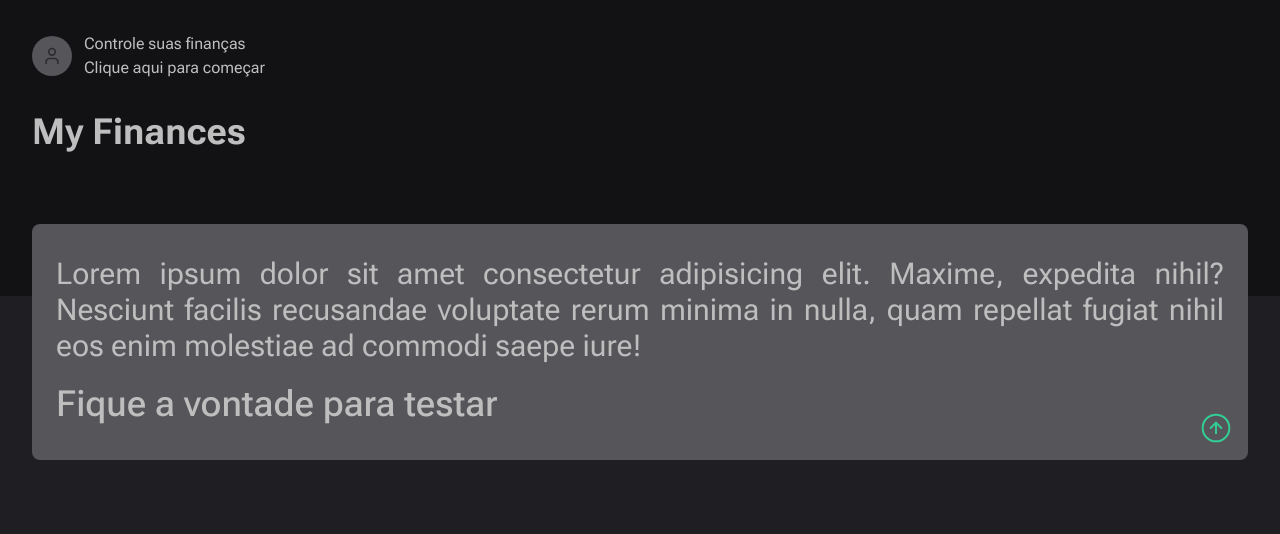
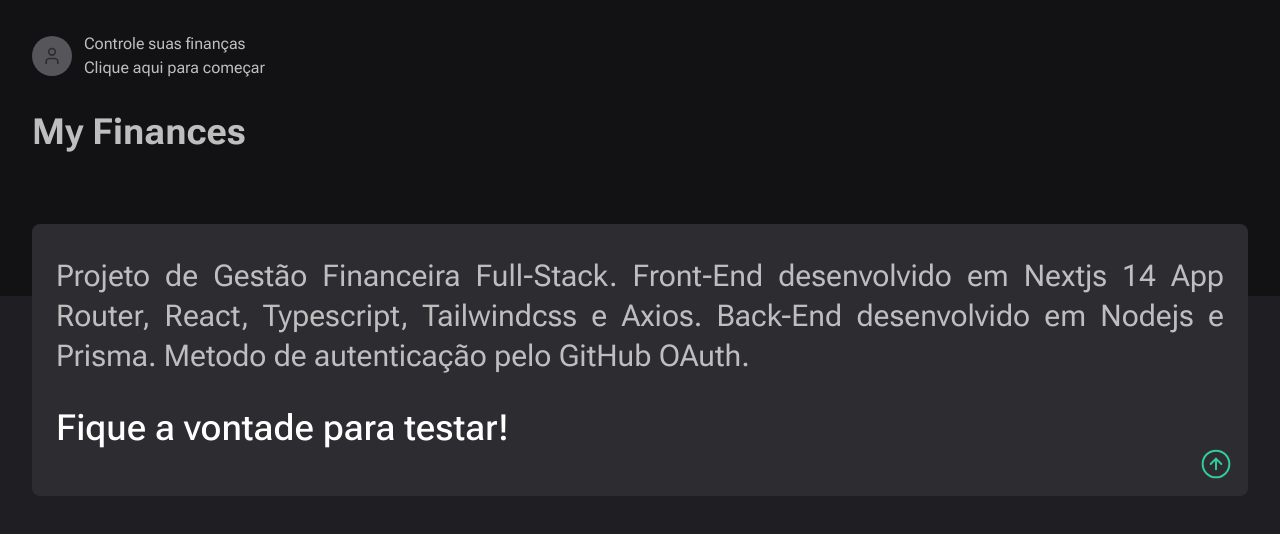
Before and after one commit to juninho15830/my-finances, a Next.js app in the folder web/: page / in a window 1280 px wide. Shown: the top 534 px of the page. Built offline with nearby package versions, Linux system fonts and the light colour scheme; no server answers; a web font is replaced by a local one.

Commit message:
update transactions and summary

```diff
--- a/web/src/app/page.tsx
+++ b/web/src/app/page.tsx
@@ -1,15 +1,44 @@
+'use client'
+
 import Image from "next/image"
 import incomeImg from "../assets/income.svg"
+import { useState } from "react";
 
 export default function Home() {
+  const [isHovered, setIsHovered] = useState(false);
+
+  const textShadow = {
+    color: '#ffffff',
+    textShadow:
+      '0 0 2px #60a5fa, 0 0 2px #60a5fa, 0 0 4px #60a5fa, 0 0 12px #60a5fa',
+  };
+
+  const handleMouseEnter = () => {
+    setIsHovered(true);
+  };
+
+  const handleMouseLeave = () => {
+    setIsHovered(false);
+  };
+
+
   return (
     <div className="max-w-screen-xl m-auto px-8 py-10">
-      <div className="bg-gray-400 py-8 px-6 rounded-lg min-w-64 relative">
+      <div className="bg-gray-500 py-8 px-6 rounded-lg min-w-64 relative">
         <header className="flex items-center justify-between gap-8 text-justify">
-            <p className="text-3xl ">Lorem ipsum dolor sit amet consectetur adipisicing elit. Maxime, expedita nihil? Nesciunt facilis recusandae voluptate rerum minima in nulla, quam repellat fugiat nihil eos enim molestiae ad commodi saepe iure!</p>
+            <p className="text-3xl leading-10 ">Projeto de Gestão Financeira Full-Stack. Front-End desenvolvido em Nextjs 14 App Router, React, Typescript, Tailwindcss e Axios. Back-End desenvolvido em Nodejs e Prisma. Metodo de autenticação pelo GitHub OAuth. </p>
             <Image className="absolute right-4 bottom-4" src={incomeImg} alt="Entradas" width={32} height={32} />
         </header>
-        <strong className="block mt-4 text-4xl font-medium leading-[3rem]">Fique a vontade para testar</strong>
+        <strong
+          className="block mt-4 text-4xl font-medium leading-loose"
+
+        ><span onMouseEnter={handleMouseEnter}
+        onMouseLeave={handleMouseLeave}
+        style={{
+          ...textShadow,
+          transition: 'text-shadow 0.5s ease-in-out',
+          textShadow: isHovered ? textShadow.textShadow : 'none',
+        }}>Fique a vontade para testar!</span></strong>
       </div>
     </div>
   )
--- a/web/src/components/Profile.tsx
+++ b/web/src/components/Profile.tsx
@@ -3,6 +3,12 @@ import Image from "next/image";
 
 export function Profile() {
     const { name, avatarUrl } = getUser()
+
+    const textShadow = {
+        color: '#ffffff',
+        textShadow:
+          '0 0 10px #60a5fa, 0 0 20px #60a5fa, 0 0 40px #60a5fa, 0 0 80px #60a5fa',
+      }
 
     return(
         <div>
@@ -24,7 +30,7 @@ export function Profile() {
                     </p>
             </div>
 
-            <h1 className="text-4xl font-bold mt-8">My Finances</h1>
+            <h1 className="text-4xl font-bold mt-8" style={textShadow}>My Finances</h1>
         </div>
     )
 }
--- a/web/src/components/Summary.tsx
+++ b/web/src/components/Summary.tsx
@@ -4,12 +4,28 @@ import Image from "next/image"
 import incomeImg from "../assets/income.svg"
 import outcomeImg from "../assets/outcome.svg"
 import totalImg from "../assets/total.svg"
+import { priceFormatter } from "@/utils/formatter"
 import { TransactionsContext } from "@/contexts/TransactionsContext"
 import { useContext } from "react"
 
 export function Summary() {
     const { transactions } = useContext(TransactionsContext)
-    console.log(transactions)
+
+    const summary = transactions.reduce((acc, transaction) => {
+        if (transaction.type === 'deposit') {
+            acc.deposits += transaction.price;
+            acc.total += transaction.price
+        } else {
+            acc.withdraws += transaction.price;
+            acc.total -= transaction.price;
+        }
+
+        return acc;
+    }, {
+        deposits: 0,
+        withdraws: 0,
+        total: 0,
+    })
 
     return (
         <div className="flex w-full flex-wrap gap-8 justify-between min-gap-8">
@@ -18,7 +34,7 @@ export function Summary() {
                     <p>Entradas</p>
                     <Image src={incomeImg} alt="Entradas" width={32} height={32} />
                 </header>
-                <strong className="block mt-4 text-4xl font-medium leading-[3rem]">R$ 11000,00</strong>
+                <strong className="block mt-4 text-4xl font-medium leading-[3rem]">{priceFormatter(summary.deposits)}</strong>
             </div>
 
             <div className="bg-gray-400 py-8 px-6 rounded-lg min-w-64 w-96 h-36">
@@ -26,7 +42,7 @@ export function Summary() {
                     <p>Entradas</p>
                     <Image src={outcomeImg} alt="Saídas" width={32} height={32} />
                 </header>
-                <strong className="block mt-4 text-4xl font-medium leading-[3rem]">R$500,00</strong>
+                <strong className="block mt-4 text-4xl font-medium leading-[3rem]">{priceFormatter(summary.withdraws)}</strong>
             </div>
 
             <div className="bg-blue-400 text-gray-900 py-8 px-6 rounded-lg min-w-64 w-96 h-36">
@@ -34,7 +50,7 @@ export function Summary() {
                     <p>Total</p>
                     <Image src={totalImg} alt="Total" width={32} height={32} />
                 </header>
-                <strong className="block mt-4 text-4xl font-medium leading-[3rem]">R$500,00</strong>
+                <strong className="block mt-4 text-4xl font-medium leading-[3rem]">{priceFormatter(summary.total)}</strong>
             </div>
         </div>
     )
--- a/web/src/components/TransactionsTable.tsx
+++ b/web/src/components/TransactionsTable.tsx
@@ -9,11 +9,15 @@ import clsx from 'clsx'
 
 export function TransactionsTable() {
 
-    const { transactions } = useContext(TransactionsContext)
+const { transactions, deleteTransaction } = useContext(TransactionsContext)
 
-    if (transactions.length == 0) {
-        return <EmptyTransactions />
-    }
+if (transactions.length == 0) {
+    return <EmptyTransactions />
+}
+
+function handleDeleteTransaction(id: string) {
+    deleteTransaction(id)
+  }
 
     return (
         <div className="my-16">
@@ -34,9 +38,18 @@ export function TransactionsTable() {
 
                         >{priceFormatter(transaction.price)}</div>
                         <div className="text-gray-900 lg:w-[25%]">{transaction.category}</div>
-                        <time className="text-gray-900 lg:w-[15%]">{dateFormatter(transaction.updatedAt)}</time>
+                        <time className="text-gray-900 lg:w-[15%]">{dateFormatter(transaction.createdAt)}</time>
                         <div className="text-gray-900 text-right lg-[10%]">
-                            <button className=" text-gray-900 hover:text-red-600 duration-200" type="button"><Trash2 size={20} className="" /></button>
+                            <button
+                                className=" text-gray-900 hover:text-red-600 duration-200"
+                                type="button"
+                                onClick={(e) => {
+                                    e.stopPropagation()
+                                    handleDeleteTransaction(transaction.id)
+                                }}
+                            >
+                                <Trash2 size={20} className="" />
+                            </button>
                         </div>
                     </div>
                 )
--- a/web/src/contexts/TransactionsContext.tsx
+++ b/web/src/contexts/TransactionsContext.tsx
@@ -7,7 +7,7 @@ interface Transaction {
   description: string;
   price: number;
   category: string;
-  type: string;
+  type: 'deposit' | 'withdraw';
   createdAt: string;
   updatedAt: string;
 }
@@ -16,7 +16,7 @@ interface TransactionInput {
   description: string;
   price: number;
   category: string;
-  type: string;
+  type: 'deposit' | 'withdraw';
 }
 
 interface TransactionsProviderProps {
@@ -26,6 +26,7 @@ interface TransactionsProviderProps {
 interface TransactionsContextData {
   transactions: Transaction[],
   createTransaction: (transaction: TransactionInput) => Promise<void>
+  deleteTransaction: (id: string) => Promise<void>
 }
 
 export const TransactionsContext = createContext<TransactionsContextData>(
@@ -57,7 +58,7 @@ export function TransactionsProvider({ children }: TransactionsProviderProps) {
       }, [fetchTransactions])
 
     async function createTransaction(transaction: TransactionInput) {
-        await api.post(
+        const response = await api.post(
             '/transactions', transaction,
             {
                 headers: {
@@ -66,10 +67,40 @@ export function TransactionsProvider({ children }: TransactionsProviderProps) {
 
             },
         )
+
+        setTransactions((state) => [response.data, ...state])
+    }
+
+    async function deleteTransaction(id: string) {
+      try {
+        const response = await api.delete(
+          `/transactions/${id}`,
+            {
+              headers: {
+                  Authorization: `Bearer ${token}`,
+              },
+          },
+        )
+
+        setTransactions((prevTransactions) =>
+          prevTransactions.filter(
+            (transaction) => transaction.id !== response.data.id,
+          ),
+        )
+
+        fetchTransactions()
+
+      } catch (error) {
+        console.error("Error fetching transactions:", error);
+      }
     }
 
   return (
-    <TransactionsContext.Provider value={{ transactions, createTransaction }}>
+    <TransactionsContext.Provider value={{
+      transactions,
+      createTransaction,
+      deleteTransaction,
+       }}>
       {children}
     </TransactionsContext.Provider>
   );
--- a/web/src/lib/api.ts
+++ b/web/src/lib/api.ts
@@ -1,5 +1,5 @@
 import axios from "axios";
 
 export const api = axios.create({
-    baseURL: 'http://192.168.0.104:3333',
+    baseURL: 'http://192.168.15.11:3333',
 }) // Passar o IP da máquina e a porta do Back-End.
```
Also changed, not shown: web/src/components/NewTransactionModal.tsx (+0 -31 lines), 1 other file (tests, documents, lock files or other folders).
